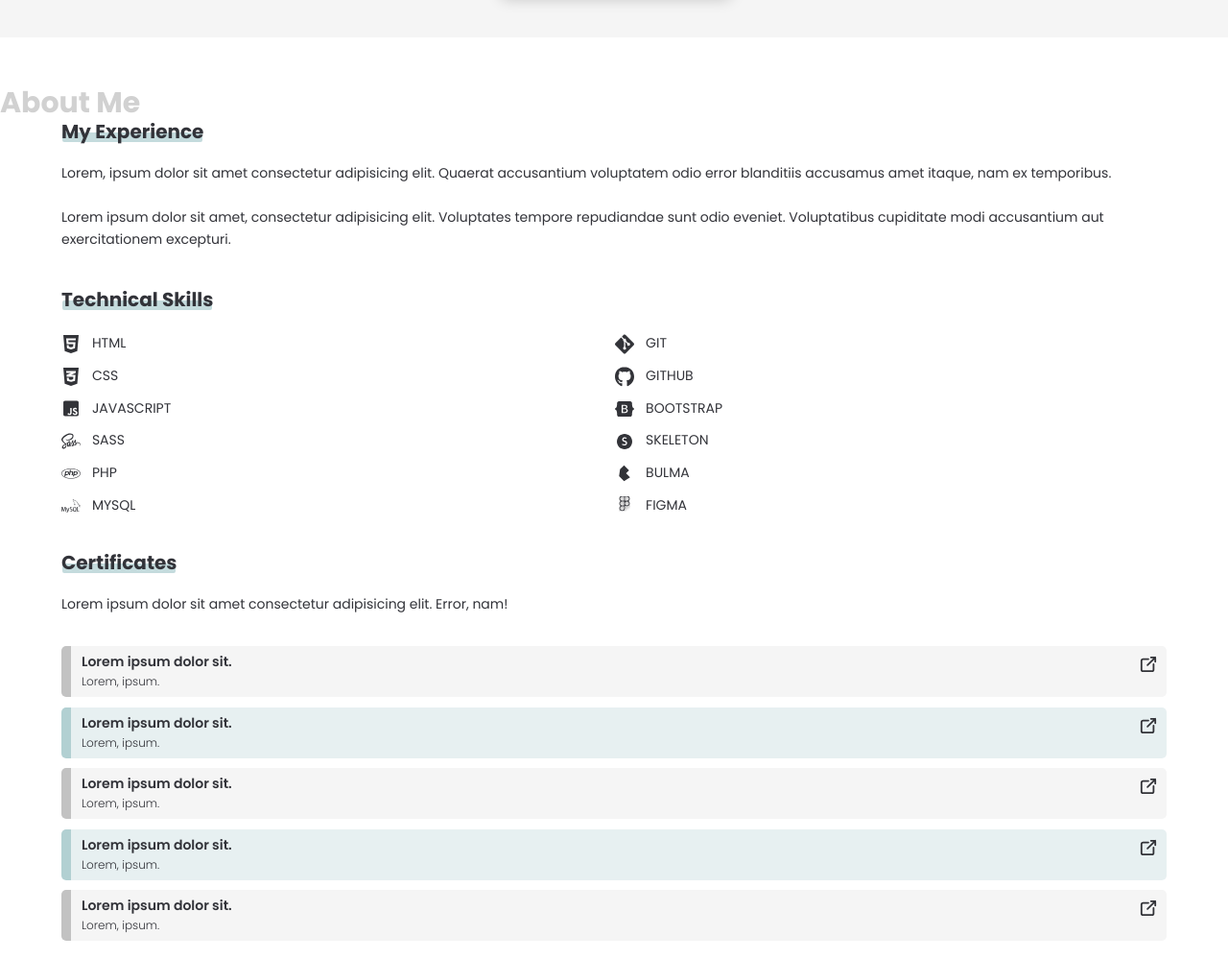
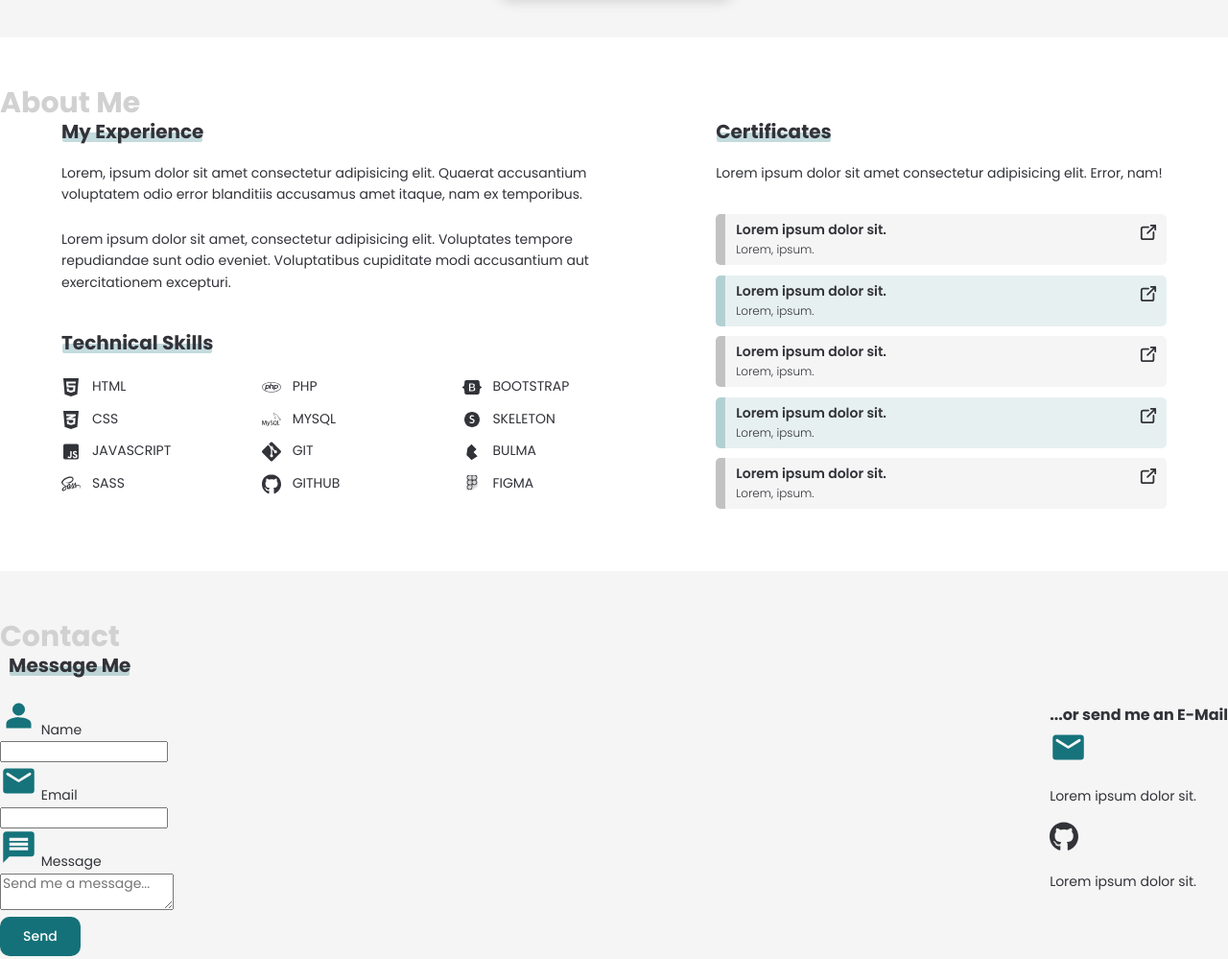
Before and after one commit to kalrog-dev/my_fewd_portfolio, a plain HTML site: page index.html in a window 1280 px wide. Shown: the part 2710-3709 px from the top of the page at 96% size. Drawn offline with Linux system fonts and the light colour scheme.

Commit message:
add about section media queries

```diff
--- a/index.html
+++ b/index.html
@@ -117,7 +117,7 @@
             <section id="about">
                 <h2>About Me</h2>
                 <div class="about-container flex-container container">
-                    <div class="col">
+                    <div class="col col-one">
                         <h3>My Experience</h3>
                         <p>Lorem, ipsum dolor sit amet consectetur adipisicing elit. Quaerat accusantium voluptatem odio error blanditiis accusamus amet itaque, nam ex temporibus.</p>
                         <p>Lorem ipsum dolor sit amet, consectetur adipisicing elit. Voluptates tempore repudiandae sunt odio eveniet. Voluptatibus cupiditate modi accusantium aut exercitationem excepturi.</p>
@@ -173,7 +173,7 @@
                             </li>
                         </ul>
                     </div>
-                    <div class="col">
+                    <div class="col col-two">
                         <h3>Certificates</h3>
                         <p>Lorem ipsum dolor sit amet consectetur adipisicing elit. Error, nam!</p>
                         <div class="certificate">
--- a/sass/layout/_section-about.scss
+++ b/sass/layout/_section-about.scss
@@ -9,6 +9,7 @@
 .about-tech-list {
     display: grid;
     grid-template-rows: repeat(6, 1fr);
+    grid-template-columns: repeat(2, 1fr);
     grid-auto-flow: column;
     padding: 0 0 $spacer;
     list-style: none;
@@ -94,3 +95,26 @@
 .certificate-link-icon {
     transform: scale(0.9);
 }
+
+// Media queries
+@media (min-width: 575px) {
+    .about-tech-list {
+        grid-template-rows: repeat(4, 1fr);
+        grid-template-columns: repeat(3, 1fr);
+    }
+}
+
+@media (min-width: 1200px) {
+    .about-container {
+        flex-direction: row;
+        gap: $spacer-xl;
+    }
+
+    .col-one {
+        flex: 4;
+    }
+
+    .col-two {
+        flex: 3;
+    }
+}
```
Also changed, not shown: css/style.css, 1 other file.
